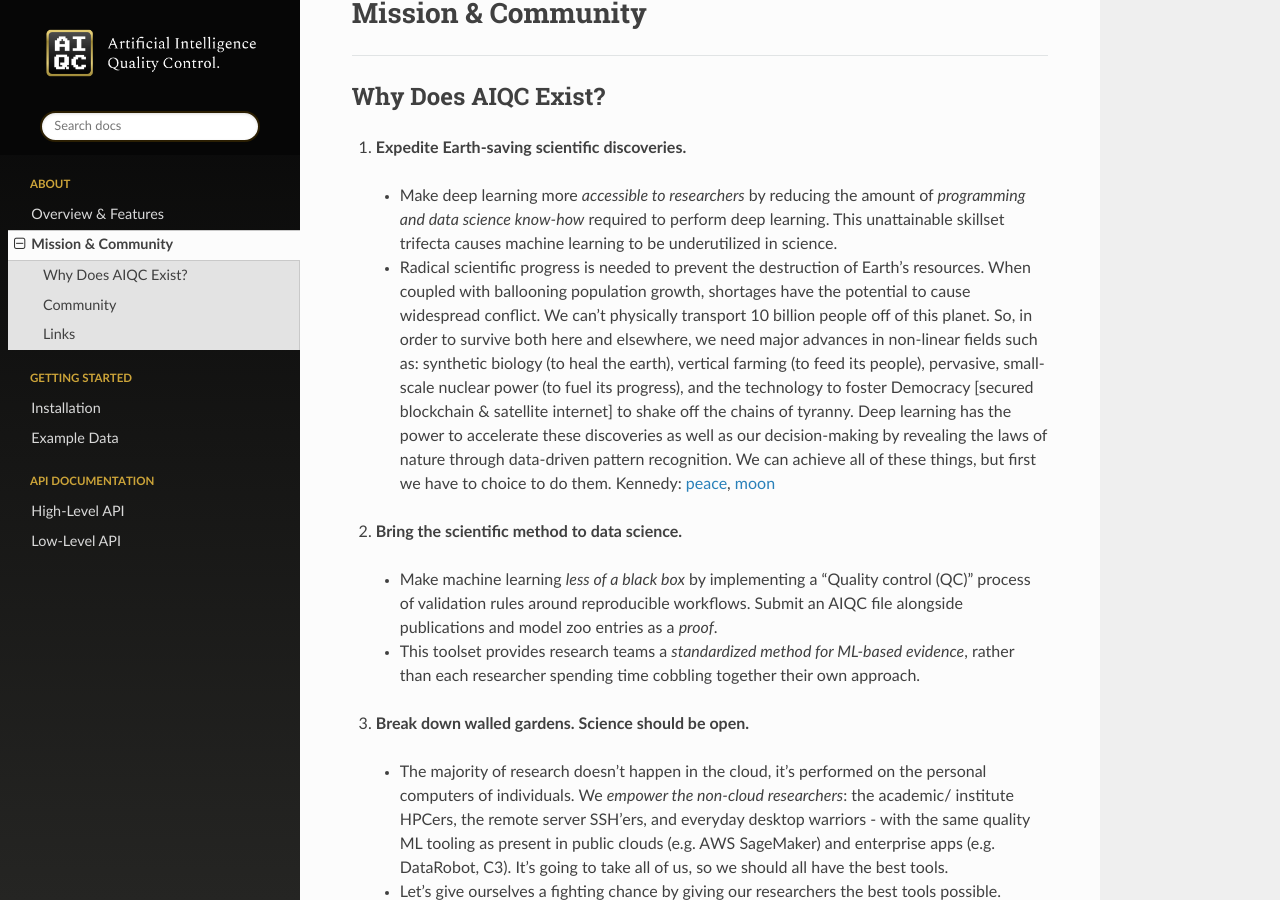
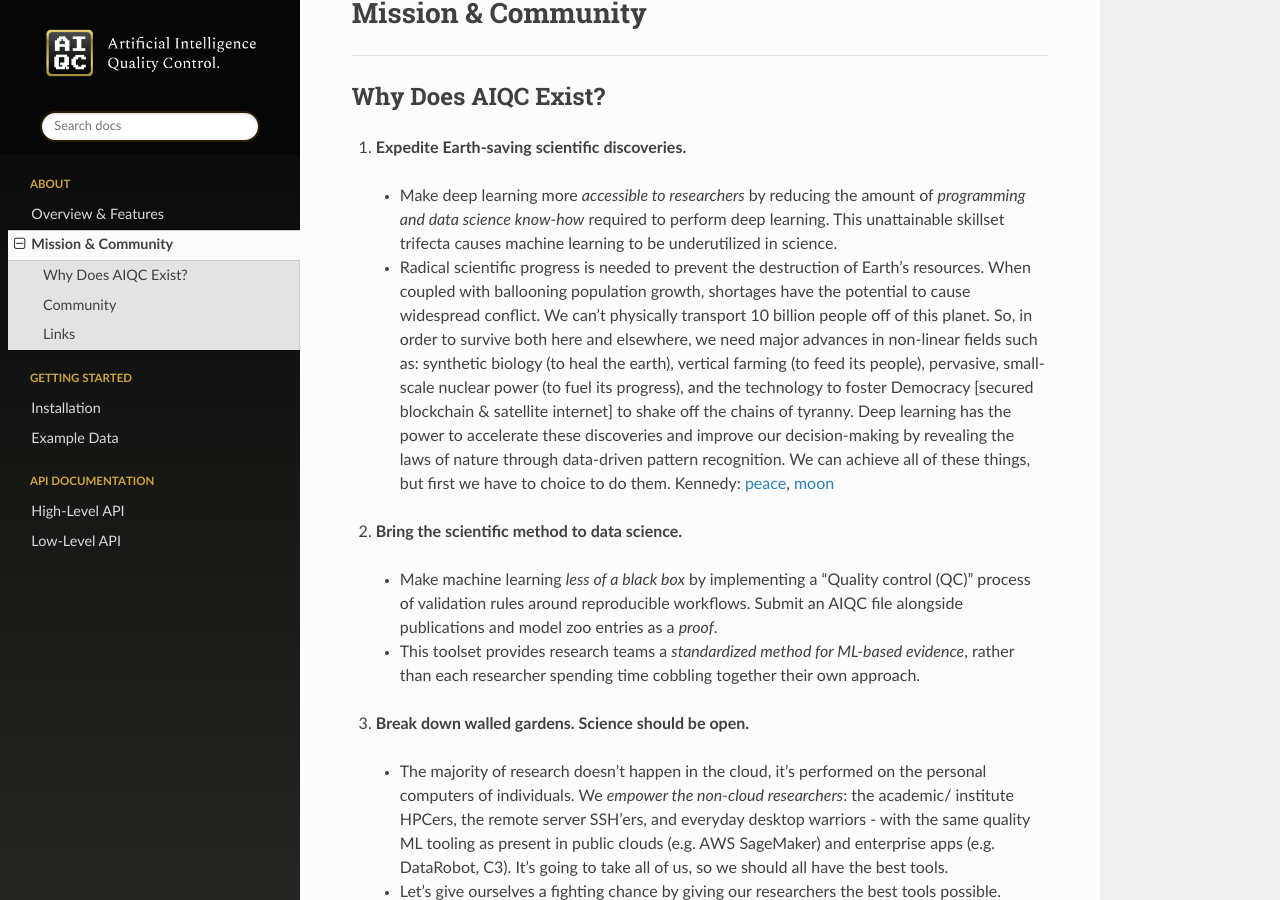
Before and after one commit to aiqc/AIQC, a Sphinx documentation site: the page built from docs/mission.rst, in a window 1280 px wide and 900 px high, scrolled down 400 px. Built offline with Sphinx 7.4.7 and the Read the Docs theme 2.0.0, drawn with Linux system fonts in a browser that asks for light colours; pages that are not in the unit, such as notebooks, are missing from menus.

Commit message:
typo in mission

```diff
--- a/docs/mission.rst
+++ b/docs/mission.rst
@@ -20,7 +20,7 @@ Why Does AIQC Exist?
 1. **Expedite Earth-saving scientific discoveries.**
 
   * Make deep learning more *accessible to researchers* by reducing the amount of *programming and data science know-how* required to perform deep learning. This unattainable skillset trifecta causes machine learning to be underutilized in science.
-  * Radical scientific progress is needed to prevent the destruction of Earth's resources. When coupled with ballooning population growth, shortages have the potential to cause widespread conflict. We can't physically transport 10 billion people off of this planet. So, in order to survive both here and elsewhere, we need major advances in non-linear fields such as: synthetic biology (to heal the earth), vertical farming (to feed its people), pervasive, small-scale nuclear power (to fuel its progress), and the technology to foster Democracy [secured blockchain & satellite internet] to shake off the chains of tyranny. Deep learning has the power to accelerate these discoveries as well as our decision-making by revealing the laws of nature through data-driven pattern recognition. We can achieve all of these things, but first we have to choice to do them. Kennedy: `peace <https://youtu.be/0fkKnfk4k40?t=368>`_, `moon <https://youtu.be/WZyRbnpGyzQ?t=183>`_
+  * Radical scientific progress is needed to prevent the destruction of Earth's resources. When coupled with ballooning population growth, shortages have the potential to cause widespread conflict. We can't physically transport 10 billion people off of this planet. So, in order to survive both here and elsewhere, we need major advances in non-linear fields such as: synthetic biology (to heal the earth), vertical farming (to feed its people), pervasive, small-scale nuclear power (to fuel its progress), and the technology to foster Democracy [secured blockchain & satellite internet] to shake off the chains of tyranny. Deep learning has the power to accelerate these discoveries and improve our decision-making by revealing the laws of nature through data-driven pattern recognition. We can achieve all of these things, but first we have to choice to do them. Kennedy: `peace <https://youtu.be/0fkKnfk4k40?t=368>`_, `moon <https://youtu.be/WZyRbnpGyzQ?t=183>`_
 
 2. **Bring the scientific method to data science.**
 
```
Also changed, not shown: 18 other files.
